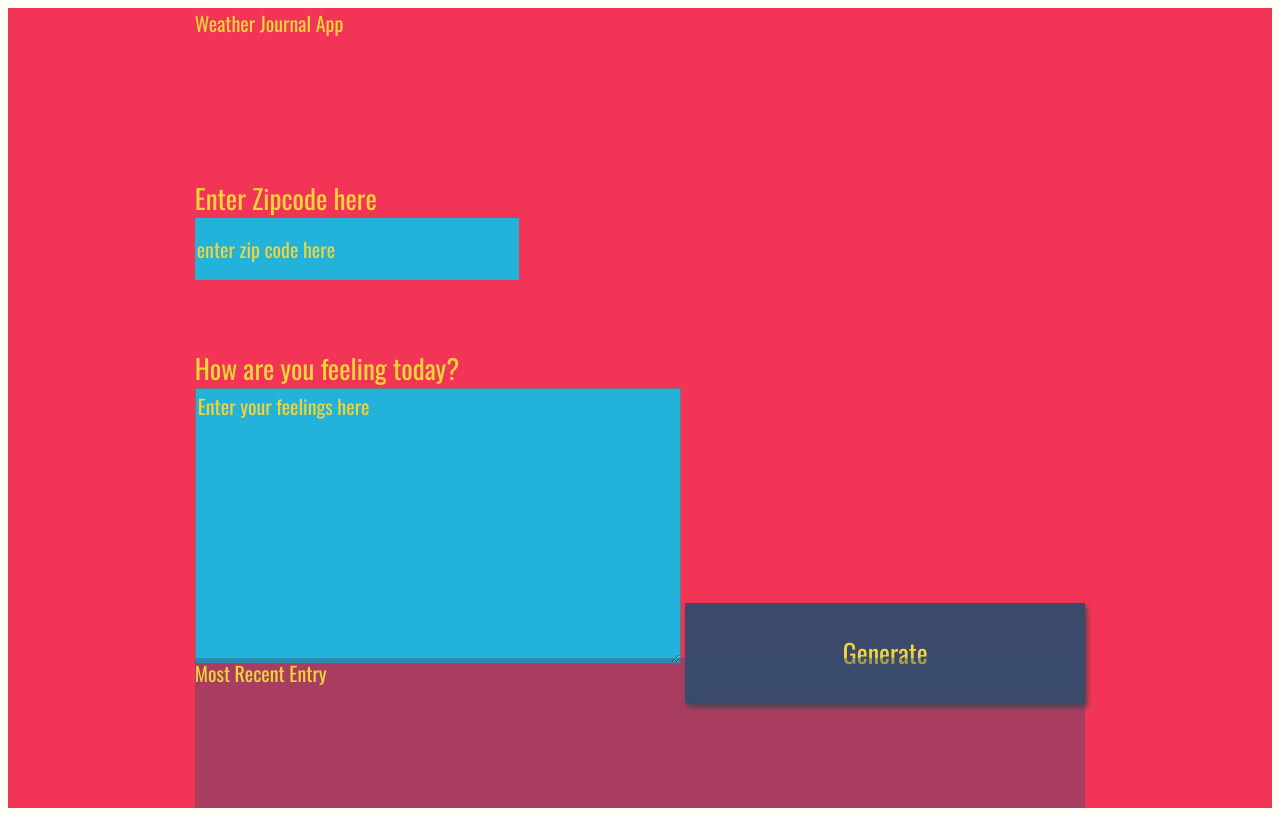
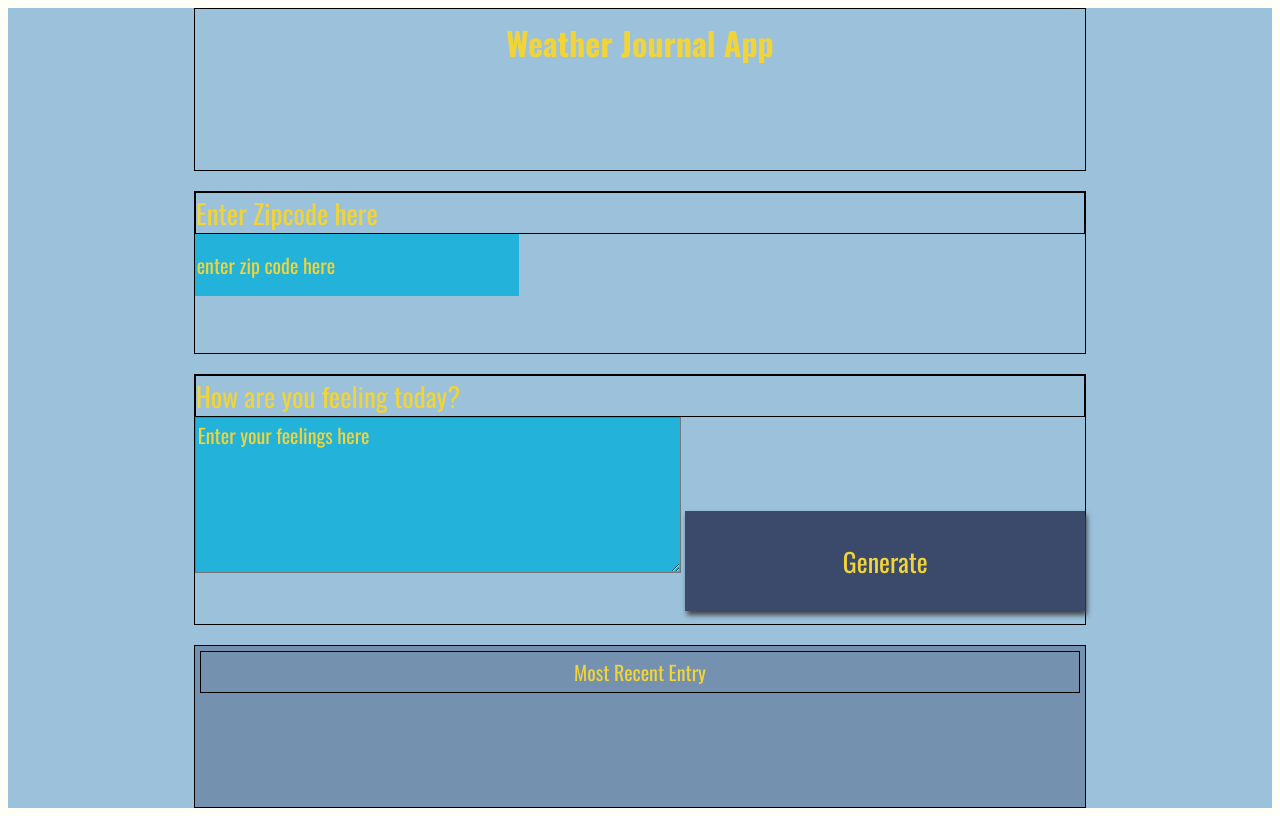
Before and after one commit to TarekMostafa404/weather-journal-app, a website: page website/index.html in a window 1280 px wide. Drawn offline with nearby package versions, Linux system fonts and the light colour scheme; a web font is replaced by a local one.

Commit message:
finalize

```diff
--- a/website/app.js
+++ b/website/app.js
@@ -5,9 +5,7 @@ const apiKey = '8f155260d94c860f85dd5c1245283323';
 
 // Create a new date instance dynamically with JS
 let d = new Date();
-let newDate = d.getMonth() + 1 + '.' + d.getDate() + '.' + d.getFullYear();
-
-
+let newDate = d.getMonth() + '/' + d.getDate() + '/' + d.getFullYear();
 
 // Event listener to add function to existing HTML DOM element
 document.querySelector('#generate')
@@ -51,12 +49,12 @@ async function postData(requestUi) {
 
 /* Function to GET Project Data */
 async function getData() {
-    const requestUi = await fetch('http://localhost:8888/data');
+    const contentUi = await fetch('http://localhost:8888/data');
     try {
-        const data = await requestUi.json();
+        const data = await contentUi.json();
         document.querySelector('#date').textContent = data.date;
         document.querySelector('#temp').textContent = data.temp;
-        document.querySelector('#feelings').textContent = data.feelings;
+        document.querySelector('#content').textContent = data.feelings;
     } catch (error) {
         console.log(error);
     }
--- a/website/index.html
+++ b/website/index.html
@@ -19,7 +19,7 @@
         </div>
         <div class="holder feel">
             <label for="feelings">How are you feeling today?</label>
-            <textarea class="myInput" id="feelings" placeholder="Enter your feelings here" rows="9" cols="50"></textarea>
+            <textarea class="myInput" id="feelings" placeholder="Enter your feelings here" rows="5" cols="50"></textarea>
             <button id="generate" type="submit"> Generate </button>
         </div>
         <div class="holder entry">
--- a/website/style.css
+++ b/website/style.css
@@ -8,7 +8,7 @@ body {
     grid-auto-rows: minmax(150px, auto);
     /* grid-template-columns:  */
     height: 100vh;
-    background: #f23557;
+    background: #9bc1db;
     color: #f0d43a;
     justify-content: center;
     grid-gap: 1em;
@@ -16,13 +16,20 @@ body {
     font-family: 'Oswald', sans-serif;
 }
 
-.holder {}
+.holder {
+    border: 1px solid black;
+    display: block;
+}
 
 .entry {
+    border: 1px solid black;
     background: rgba(59, 74, 107, .4);
+    padding: 5px;
 }
 
-#entryHolder {}
+#entryHolder {
+    display: block;
+}
 
 #date {}
 
@@ -30,19 +37,31 @@ body {
 
 #content {}
 
-.headline {}
+.headline {
+    border: 1px solid black;
+    text-align: center;
+    padding-top: 10px;
+    font-weight: bolder;
+    font-size: xx-large;
+}
 
-.title {}
+.title {
+    border: 1px solid black;
+    text-align: center;
+    padding: 5px;
+}
 
 
 /*  Basic Styling To Override Default For Basic HTML Elements */
 
 label {
+    border: 1px solid black;
     display: block;
     font-size: 27px;
 }
 
 input {
+    border: 1px solid black;
     display: block;
     height: 60px;
     width: 320px;
@@ -54,6 +73,7 @@ input {
 }
 
 button {
+    /* display: block; */
     width: 400px;
     height: 100px;
     background: #3b4a6b;
```
